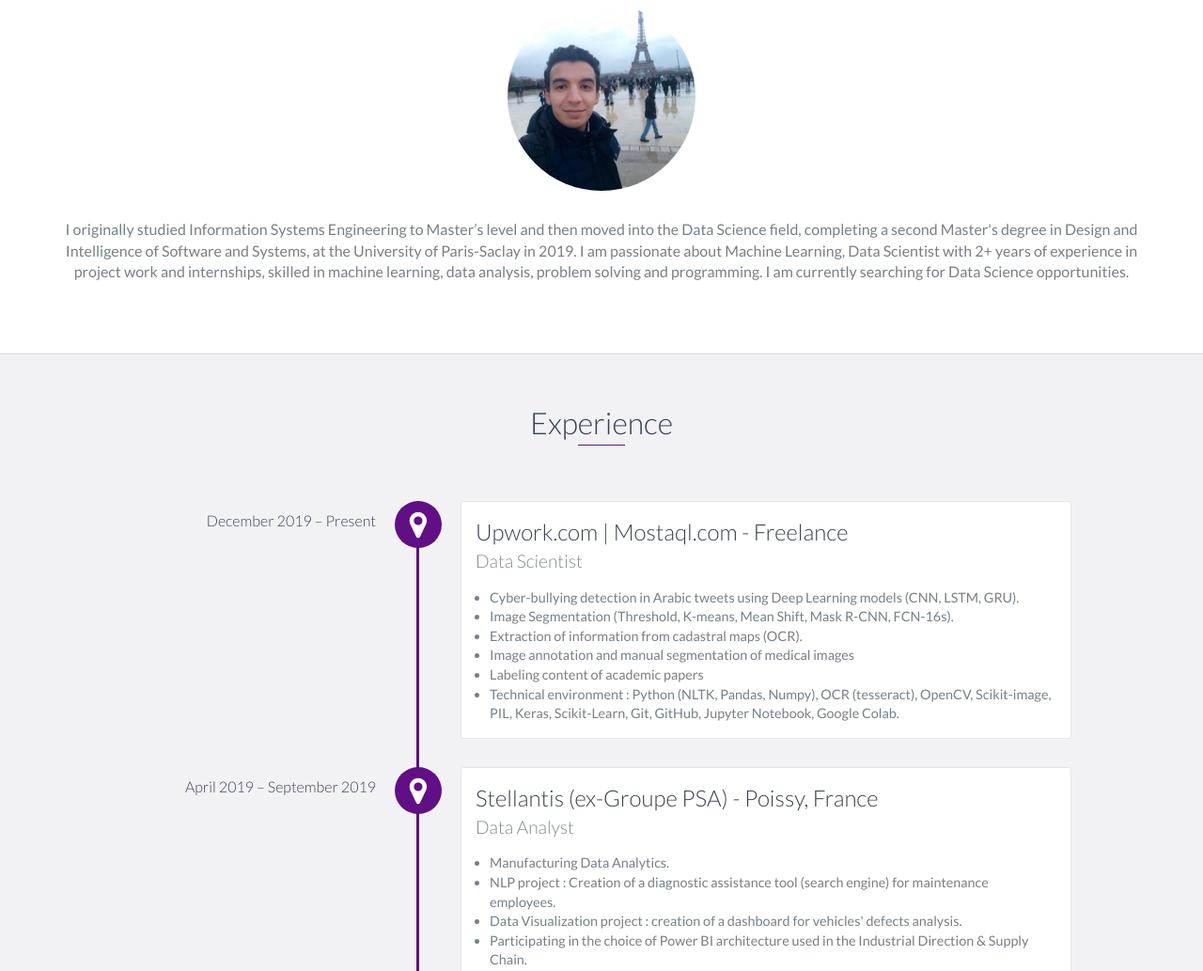
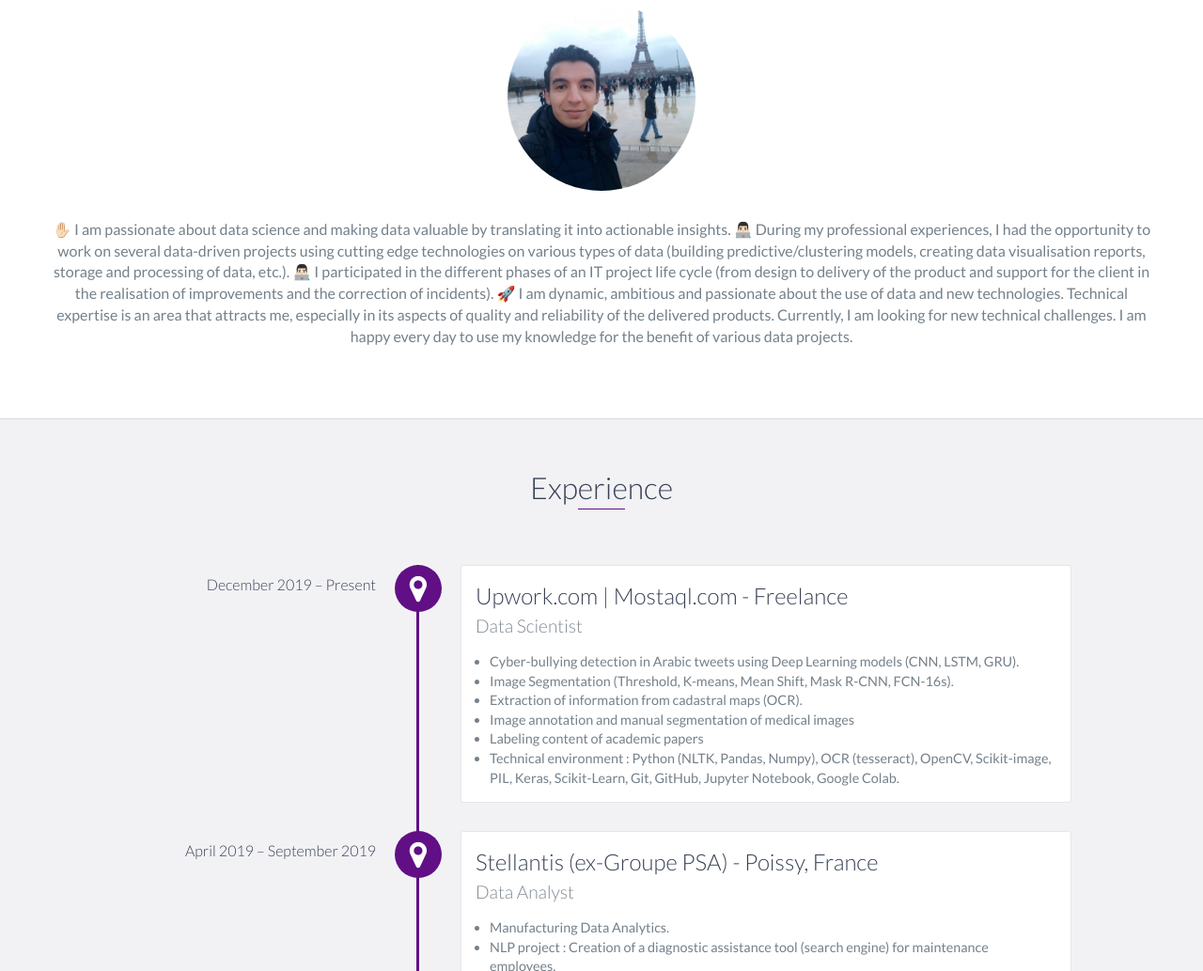
Before and after one commit to kmb46/kmb46.github.io, a website: page index.html in a window 1280 px wide. Shown: the part 948-1981 px from the top of the page at 94% size. Drawn offline with nearby package versions, Linux system fonts and the light colour scheme.

Commit message:
[minor] index.html : update about section

```diff
--- a/index.html
+++ b/index.html
@@ -89,8 +89,13 @@
                 </div>
                 <div class="col">
                     <p>
-                        I originally studied Information Systems Engineering to Master’s level and then moved into the Data Science field, completing a second Master's degree in Design and Intelligence of Software and Systems, at the University of Paris-Saclay in 2019.
-                        I am passionate about Machine Learning, Data Scientist with 2+ years of experience in project work and internships, skilled in machine learning, data analysis, problem solving and programming. I am currently searching for Data Science opportunities.
+			✋🏻 I am passionate about data science and making data valuable by translating it into actionable insights.
+
+			👨🏻‍💻 During my professional experiences, I had the opportunity to work on several data-driven projects using cutting edge technologies on various types of data (building predictive/clustering models, creating data visualisation reports, storage and processing of data, etc.).
+
+			👨🏻‍💻 I participated in the different phases of an IT project life cycle (from design to delivery of the product and support for the client in the realisation of improvements and the correction of incidents).
+
+			🚀 I am dynamic, ambitious and passionate about the use of data and new technologies. Technical expertise is an area that attracts me, especially in its aspects of quality and reliability of the delivered products. Currently, I am looking for new technical challenges. I am happy every day to use my knowledge for the benefit of various data projects.
                     </p>
                 </div>
             </div>
```
